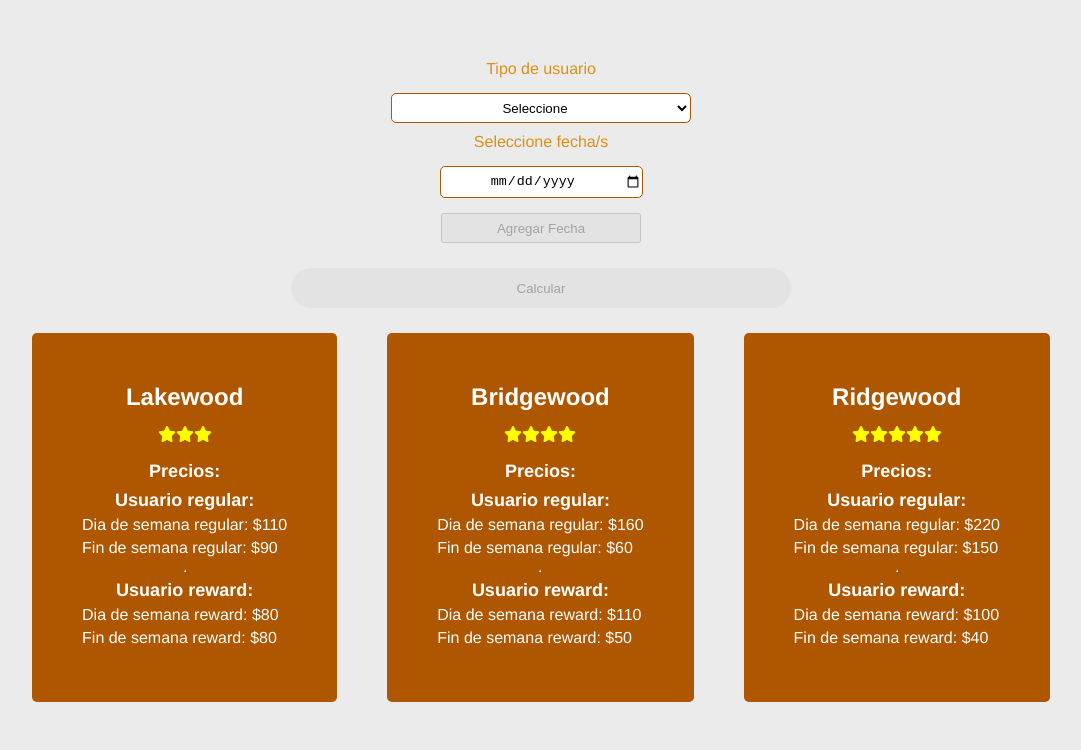
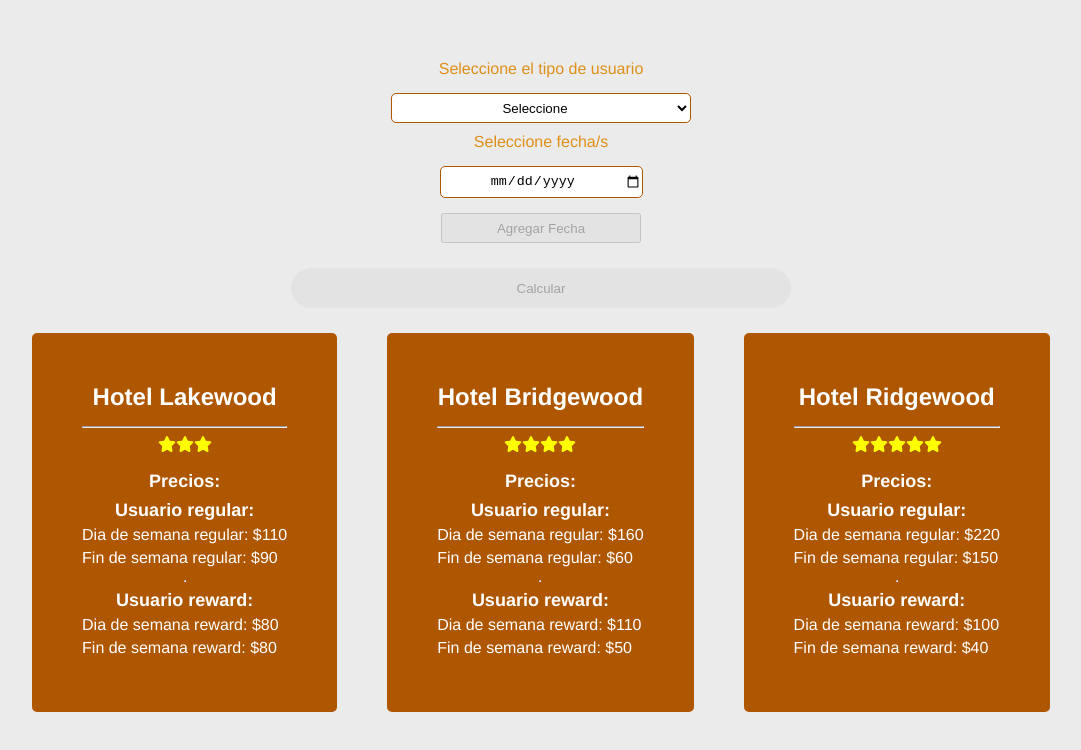
Before and after one commit to nicotoconas007/tipti-challenge, a Vue app in the folder challenge/: page / in a window 1280 px wide. Shown: the top 750 px of the page, without its empty margins (99-1180 px from the left). Built offline with nearby package versions, Linux system fonts and the light colour scheme.

Commit message:
component hotelCard name changed, fix styles and bestoption card

```diff
--- a/challenge/src/App.vue
+++ b/challenge/src/App.vue
@@ -13,7 +13,7 @@
     <button @click="viewAll" v-show="bestOption != ''" class="primary-button">
       Ver todos
     </button>
-    <CardHotel
+    <HotelOption
       @hotels="receiveHotels"
       :userType="userType"
       :bestOption="bestOption"
@@ -23,13 +23,13 @@
 </template>
 
 <script>
-import CardHotel from "./components/CardHotel.vue";
+import HotelOption from "./components/HotelOption.vue";
 import InputDate from "./components/InputDate.vue";
 import SelectUserType from "./components/SelectUserType.vue";
 export default {
   name: "App",
   components: {
-    CardHotel,
+    HotelOption,
     InputDate,
     SelectUserType,
   },
--- a/challenge/src/components/CardView.vue
+++ b/challenge/src/components/CardView.vue
@@ -1,16 +1,21 @@
 <template>
   <div>
     <div class="card-container">
-      <div class="card-name mb-15">{{ hotel ? hotel.name : bestOption.name }}</div>
+      <div class="card-name mb-15">Hotel {{ hotel ? hotel.name : bestOption.name }}</div>
       <div v-if="hotel" class="card-stars mb-15">
+        <hr>
         <svg v-for="stars in hotel.stars" :key="stars" xmlns="http://www.w3.org/2000/svg" height="1em" viewBox="0 0 576 512" fill="yellow">
           <path d="M316.9 18C311.6 7 300.4 0 288.1 0s-23.4 7-28.8 18L195 150.3 51.4 171.5c-12 1.8-22 10.2-25.7 21.7s-.7 24.2 7.9 32.7L137.8 329 113.2 474.7c-2 12 3 24.2 12.9 31.3s23 8 33.8 2.3l128.3-68.5 128.3 68.5c10.8 5.7 23.9 4.9 33.8-2.3s14.9-19.3 12.9-31.3L438.5 329 542.7 225.9c8.6-8.5 11.7-21.2 7.9-32.7s-13.7-19.9-25.7-21.7L381.2 150.3 316.9 18z"/>
         </svg>
       </div>
       <div v-if="bestOption">
         <div class="title-prices">Precio: ${{ bestOption.total }}</div>
-        <div class="selected-dates">Fechas seleccionadas : </div>
-        <span v-for="(date, index) in bestOption.dates" :key="index">
+        <hr>
+        <div class="selected-dates">
+          <span v-if="bestOption.dates.length > 1">Fechas seleccionadas: </span>
+          <span v-else>Fecha seleccionada: </span>
+        </div>
+        <span class="dates" v-for="(date, index) in bestOption.dates" :key="index">
           {{ date.date }}
         </span>
       </div>
@@ -43,6 +48,7 @@ export default {
   cursor: pointer;
   transition: transform 0.3s ease, box-shadow 0.3s ease;
   max-width: 350px;
+  color: #fff;
 }
 
 .card-container:hover {
@@ -52,22 +58,23 @@ export default {
 .card-container .card-name {
   font-size: 24px;
   font-weight: bold;
-  color: #fff;
 }
 .card-container .selected-dates {
-  color: #fff;
   font-weight: bold;
+  margin-bottom: 5px;
+}
+.card-container .dates {
+  display: block;
+  margin-top: 2px;
 }
 .card-container .title-prices{
   font-weight: bold;
   font-size: 18px;
-  color: #fff;
   margin-bottom: 8px;
   align-self: center;
 }
 .card-container .card-prices {
   display: flex;
-  color: #fff;
   flex-direction: column;
   align-items: flex-start;
 }
--- a/challenge/src/components/CardHotel.vue
+++ b/challenge/src/components/HotelOption.vue
@@ -8,10 +8,6 @@
     </div>
     <div v-show="bestOption && !error">
       <CardView :bestOption="bestOption" />
-      <!-- <div>{{ bestOption.name }} - {{ bestOption.total }} - {{ userType }}</div>
-      <span v-for="(date, index) in bestOption.dates" :key="index">
-        {{ date.date }}
-      </span> -->
     </div>
   </div>
 </template>
@@ -19,7 +15,7 @@
 <script>
 import CardView from './CardView.vue';
 export default {
-  name: "CardHotel",
+  name: "HotelOption",
   props: ["bestOption", "userType", "error"],
   components: {
     CardView
--- a/challenge/src/components/SelectUserType.vue
+++ b/challenge/src/components/SelectUserType.vue
@@ -1,6 +1,6 @@
 <template>
   <div class="container">
-      <div class="mb-15 org-color">Tipo de usuario</div>
+      <div class="mb-15 org-color">Seleccione el tipo de usuario</div>
       <select v-model="userType" @change="emitTypeUser" class="border-general">
         <option value="" v-if="userType == ''" selected disabled>
           Seleccione
```
